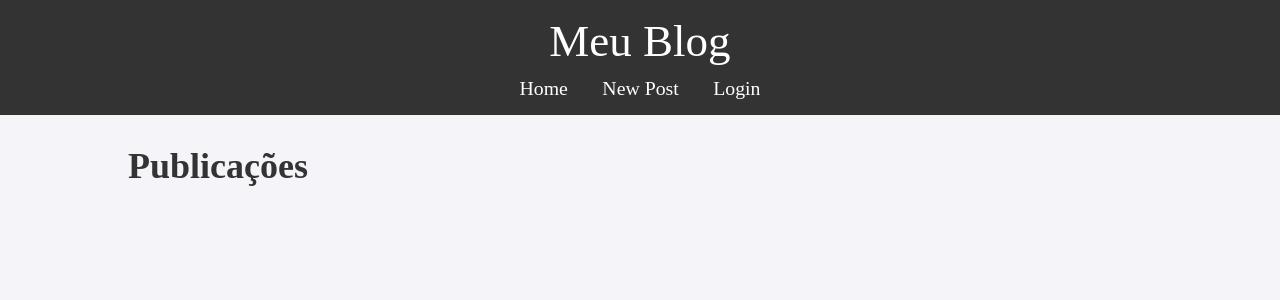
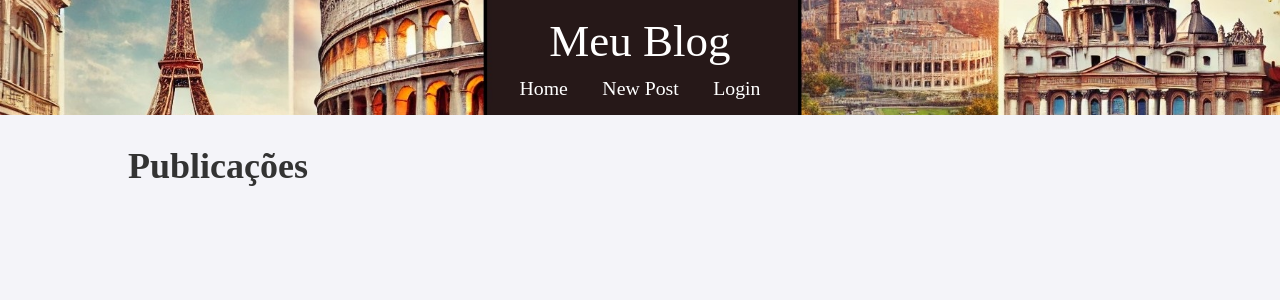
Before and after one commit to Andr3Reis/Blog, a Flask app: page / in a window 1280 px wide. Shown: the top 300 px of the page. Run offline with Flask 3, Linux system fonts and the light colour scheme.

Commit message:
Ultimas Modificações

```diff
--- a/static/style.css
+++ b/static/style.css
@@ -13,6 +13,9 @@ body {
 }
 
 header {
+    background-image: url("/static/Europa.jpg");
+    background-size: cover;
+    background-position: center;
     background-color: #333;
     padding: 15px 0;
     color: #fff;
```
Also changed, not shown: static/Europa.jpg (added).
